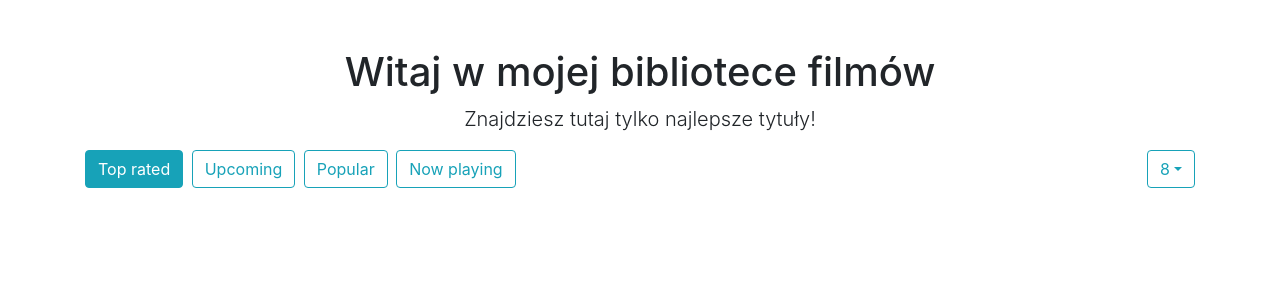
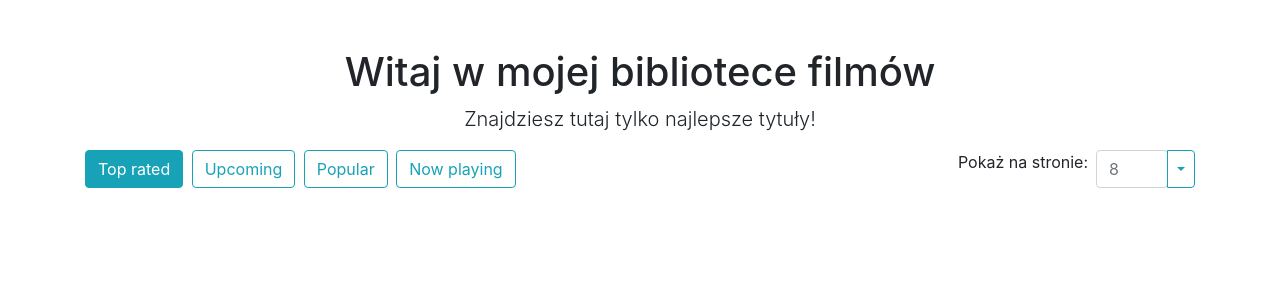
Before and after one commit to Konsyliarz42/movies_catalogue, a Flask app: page /?list_type=top_rated&results=8 in a window 1280 px wide. Shown: the part 56-356 px from the top of the page. Run offline with Flask 2, Linux system fonts and the light colour scheme; data that the repository does not hold is empty; some libraries are stand-ins or nearby versions.

Commit message:
Add writable value how mutch result will be on page

```diff
--- a/main.py
+++ b/main.py
@@ -8,7 +8,7 @@ def homepage():
     selected    = request.args.get('list_type', "popular")
     results     = request.args.get('results', "8")
     types       = ['top_rated', 'upcoming', 'popular', 'now_playing']
-    quantity    = [8, 12, 16, 20]
+    quantity    = [4, 8, 12, 16, 20]
 
     try:
         results = int(results)
@@ -21,11 +21,13 @@ def homepage():
     movies = tmdb_client.get_movies(results, selected)
     return render_template("homepage.html", movies=movies, selected=selected, types=types, results=results, quantity=quantity)
 
+
 @app.context_processor
 def utility_processor():
     def tmdb_image_url(path, size):
         return tmdb_client.get_poster_url(path, size)
     return {"tmdb_image_url": tmdb_image_url}
+
 
 @app.route("/movie/<movie_id>")
 def movie_details(movie_id):
@@ -33,5 +35,6 @@ def movie_details(movie_id):
     cast = tmdb_client.get_single_movie_cast(movie_id)
     return render_template("movie_details.html", movie=movie, cast=cast)
 
+#================================================================
 if __name__ == '__main__':
     app.run(debug=True)
--- a/templates/homepage.html
+++ b/templates/homepage.html
@@ -22,9 +22,19 @@
             </div>
 
             <div class="col">
-                <div class="btn-group float-right">
-                    <button class="btn btn-outline-info dropdown-toggle" data-toggle="dropdown">{{results}}</button>
-                    <div class="dropdown-menu">
+                <div class="btn-group float-right"  id="res">
+
+                    <label for="res" class="px-2">Pokaż na stronie:</label>
+
+                    <form href="{{ url_for('homepage', list_type=selected) }}">
+                        <select name="list_type" class="custom-select d-none">
+                            <option selected >{{selected}}</option>
+                        </select>
+                        <input type="number" class="form-control" name="results" placeholder={{results}} style="width: 72px">
+                    </form>
+
+                    <button class="btn btn-outline-info dropdown-toggle dropdown-toggle-split" data-toggle="dropdown"></button>
+                    <div class="dropdown-menu dropdown-menu-right">
                         {% for elements in quantity %}
                             <a  class="dropdown-item"
                                 href="{{ url_for('homepage', list_type=selected, results=elements) }}">
@@ -32,6 +42,7 @@
                             </a>
                         {% endfor %}
                     </div>
+
                 </div>
             </div>
 
--- a/tmdb_client.py
+++ b/tmdb_client.py
@@ -8,13 +8,16 @@ def get_movies_list(type_list):
 
     return response.json()
 
+
 def get_poster_url(poster_api_path, size="w342"):
     base_url = "https://image.tmdb.org/t/p/"
     return f"{base_url}{size}/{poster_api_path}"
 
+
 def get_movies(how_many, type_list):
     data = get_movies_list(type_list)
     return data["results"][:how_many]
+
 
 def get_single_movie(movie_id):
     endpoint    = f"https://api.themoviedb.org/3/movie/{movie_id}"
@@ -22,6 +25,7 @@ def get_single_movie(movie_id):
 
     return response.json()
 
+
 def get_single_movie_cast(movie_id):
     endpoint = f"https://api.themoviedb.org/3/movie/{movie_id}/credits"
     response    = requests.get(endpoint, params={"api_key":API_KEY})
```
